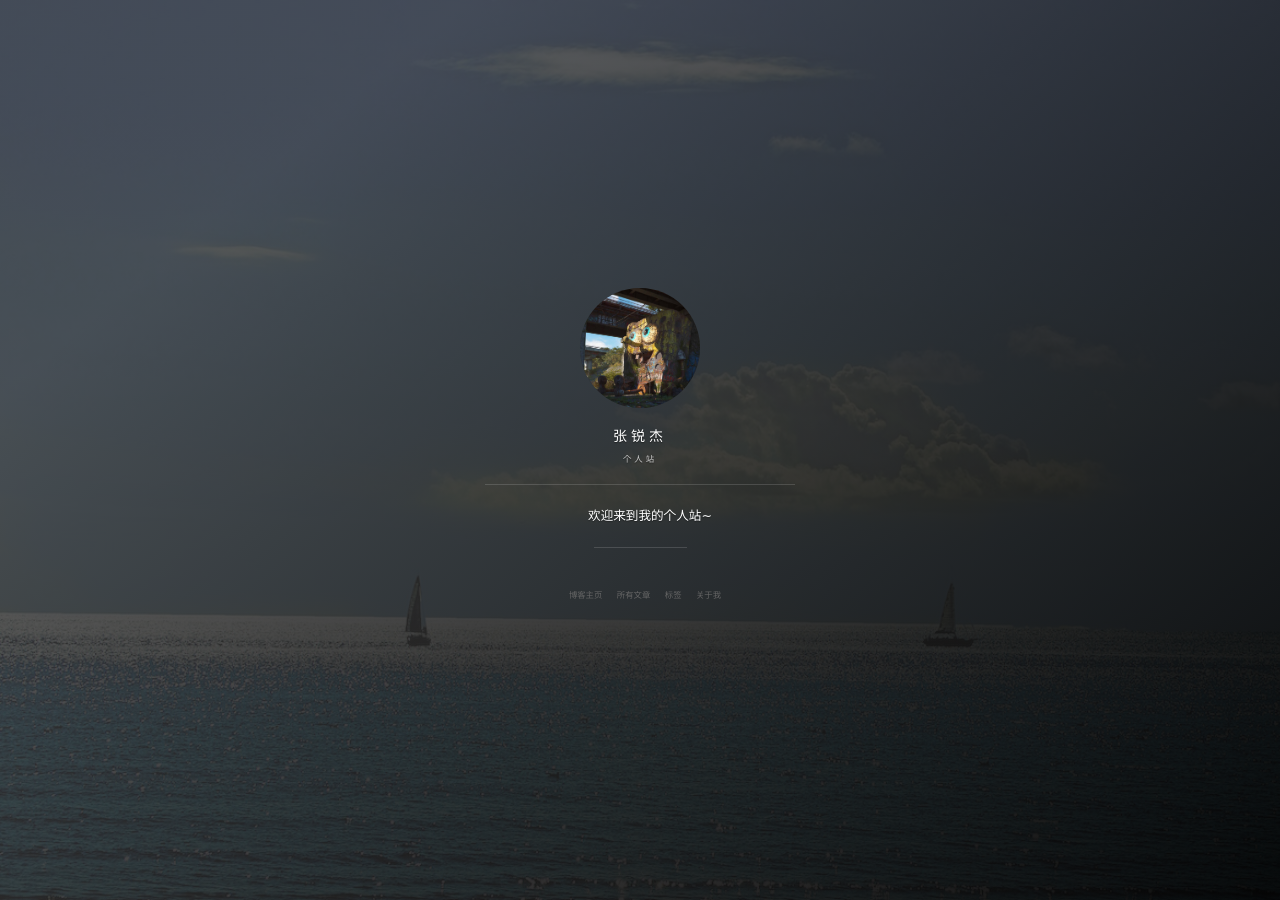
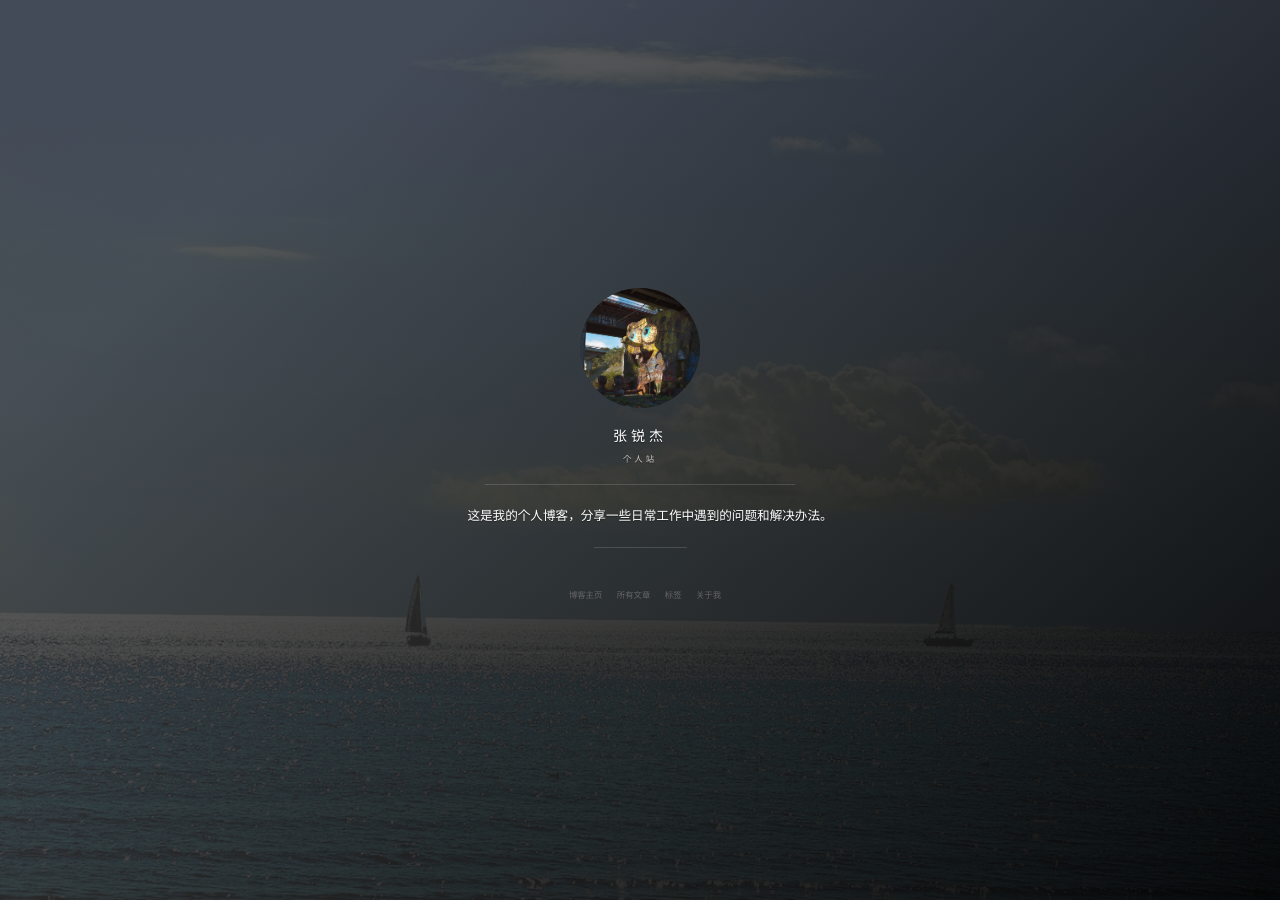
Before and after one commit to Jerry379/Jerry379.github.io, a Jekyll site: the page built from index.html, in a window 1280 px wide. Built offline with Jekyll 4.4.1, drawn with Linux system fonts in a browser that asks for light colours; nearby versions of some CDN libraries; the list of posts is cut into pages by our own code; comment, search, counter and statistics services are not loaded; grey boxes are pictures that could not be loaded.

Commit message:
添加关键字

```diff
--- a/_config.yml
+++ b/_config.yml
@@ -1,7 +1,8 @@
 # Basic
 title: 张锐杰
 subtitle: 个人站
-description: 欢迎来到我的个人站~
+description: 这是我的个人博客，分享一些日常工作中遇到的问题和解决办法。
+keywords: 张锐杰,博客,web,技术，前端
 # 头像里面的标题
 avatarTitle: Jerry
 # 头像里面的描述
--- a/_includes/head.html
+++ b/_includes/head.html
@@ -5,6 +5,7 @@
 
   <title>{% if page.title %}{{ page.title | escape }}{% else %}{{ site.title | escape }}{% endif %}</title>
   <meta name="description" content="{% if page.excerpt %}{{ page.excerpt | strip_html | strip_newlines | truncate: 160 }}{% else %}{{ site.description }}{% endif %}">
+  <meta name="Keywords" content="{{site.keywords}}">
 
   <meta name="twitter:card" content="summary">
   <meta name="twitter:title" content="{% if page.title %}{{ page.title | escape }}{% else %}{{ site.title | escape }}{% endif %}">
@@ -23,7 +24,7 @@
   <link rel="canonical" href="{{ page.url | replace:'index.html','' | prepend: site.baseurl | prepend: site.url }}">
   <!--<link rel="alternate" type="application/rss+xml" title="{{ site.title }}" href="{{ '/feed.xml' | prepend: site.baseurl | prepend: site.url }}">-->
 
-  <meta name="google-site-verification" content="1-1ZlHoRvM0T2FqPbW2S-qLgYXN6rsn52kErlMPd_gw" />
+  <!--<meta name="google-site-verification" content="1-1ZlHoRvM0T2FqPbW2S-qLgYXN6rsn52kErlMPd_gw" />-->
 
 <!-- 站点统计 -->
   <script
```
